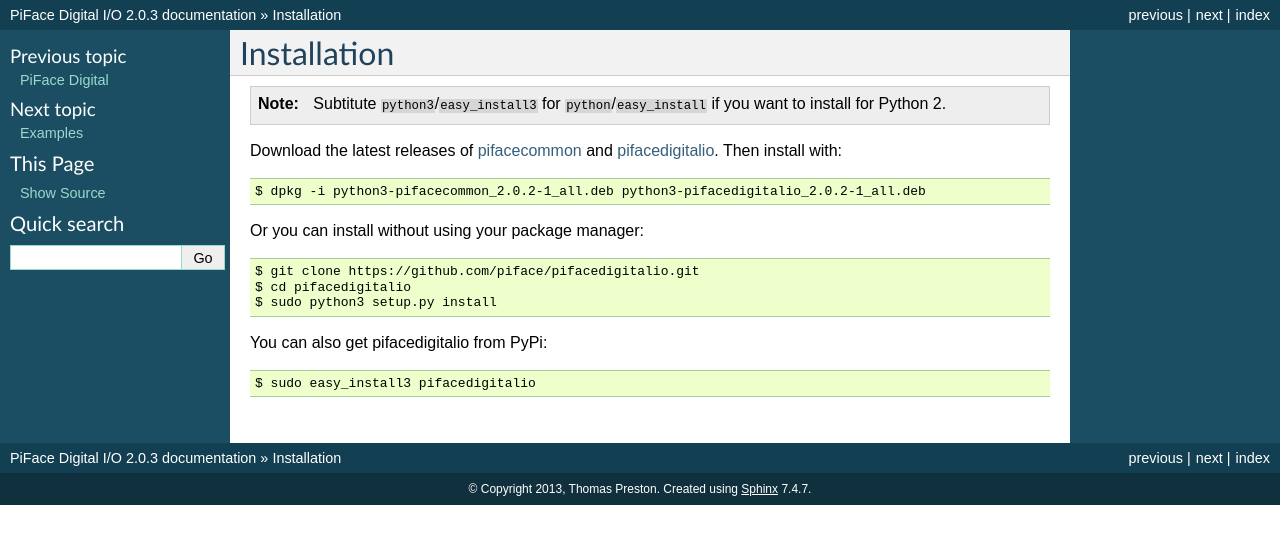
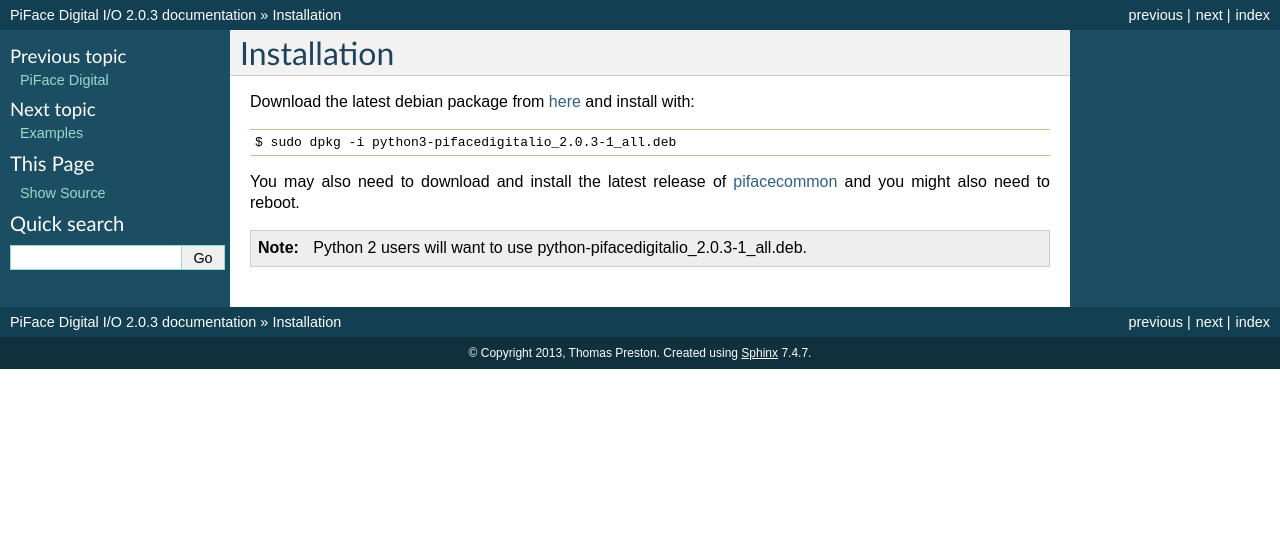
Before and after one commit to piface/pifacedigitalio, a Sphinx documentation site: the page built from docs/installation.rst, in a window 1280 px wide. Shown: the top 544 px of the page. Built offline with Sphinx 7.4.7, drawn with Linux system fonts in a browser that asks for light colours; formulas are drawn with MathJax 3.

Commit message:
updated installation instructions

```diff
--- a/docs/installation.rst
+++ b/docs/installation.rst
@@ -2,22 +2,16 @@
 Installation
 ############
 
-.. note:: Subtitute ``python3``/``easy_install3`` for
-   ``python``/``easy_install`` if you want to install for Python 2.
+Download the latest debian package from
+`here <https://github.com/piface/pifacedigitalio/releases>`_ and install with:
 
-Download the latest releases of
-`pifacecommon <https://github.com/piface/pifacecommon/releases>`_ and
-`pifacedigitalio <https://github.com/piface/pifacedigitalio/releases>`_.
-Then install with::
+.. parsed-literal::
 
-    $ dpkg -i python3-pifacecommon_2.0.2-1_all.deb python3-pifacedigitalio_2.0.2-1_all.deb
+    $ sudo dpkg -i python3-pifacedigitalio\_\ |version|-1_all.deb
 
-Or you can install without using your package manager::
 
-    $ git clone https://github.com/piface/pifacedigitalio.git
-    $ cd pifacedigitalio
-    $ sudo python3 setup.py install
+You may also need to download and install the latest release of
+`pifacecommon <https://github.com/piface/pifacecommon/releases>`_ and you might
+also need to reboot.
 
-You can also get pifacedigitalio from PyPi::
-
-    $ sudo easy_install3 pifacedigitalio
+.. note:: Python 2 users will want to use python-pifacedigitalio\_\ |version|-1_all.deb.
```
Also changed, not shown: README.md (+7 -5 lines).
